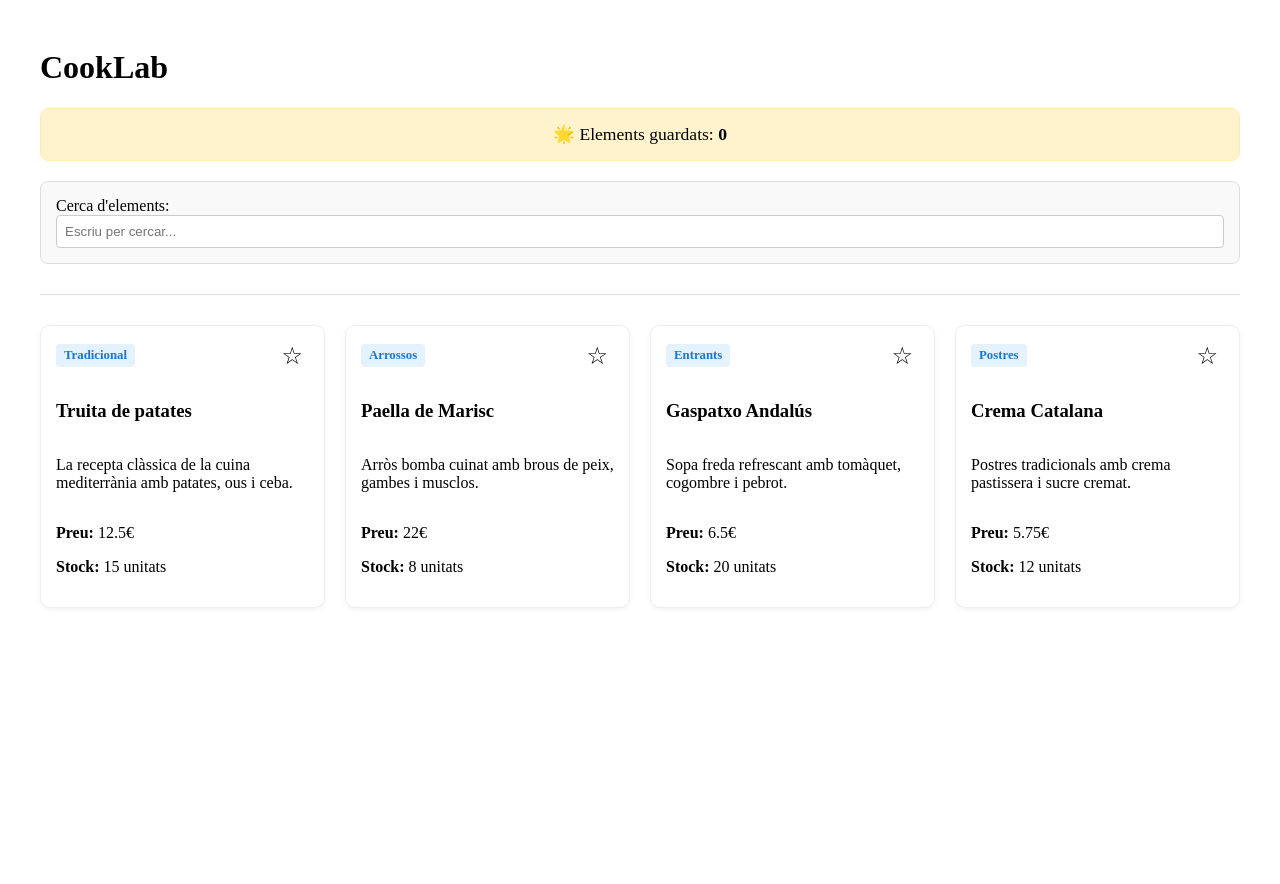
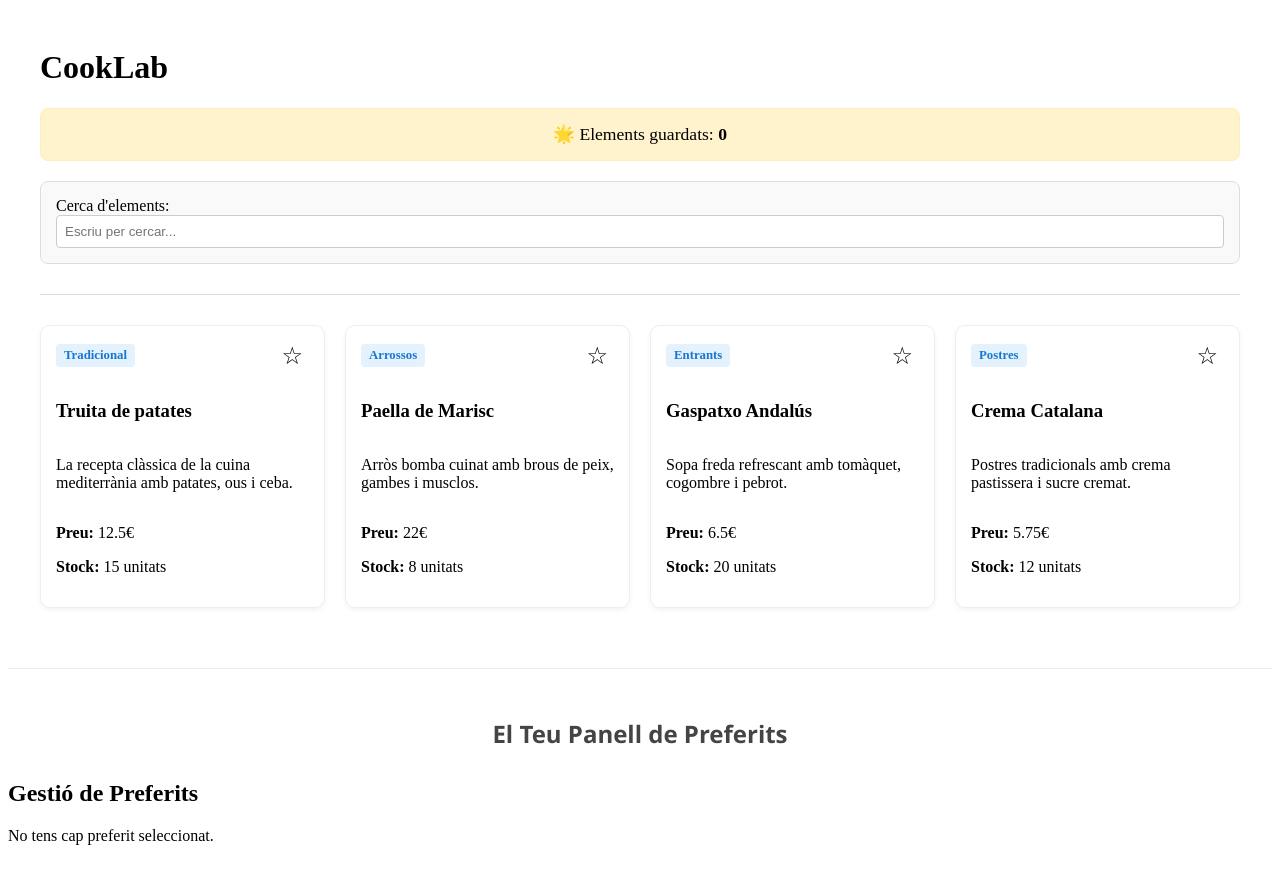
Before and after one commit to lajamins/ioc-angular-cooklab-sergi, an Angular app: page / in a window 1280 px wide. Shown: the top 884 px of the page. Before the commit the page ends 800 px from the top, so only its background shows below. Built offline with nearby package versions, Linux system fonts and the light colour scheme; data requests are answered from the project's data file.

Commit message:
feat: implementació de preferits i documentació final

```diff
--- /dev/null
+++ b/src/app/components/preferits-panel/preferits-panel.component.html
@@ -0,0 +1,42 @@
+<div class="panel-container">
+  <h2>Gestió de Preferits</h2>
+
+  @for (item of preferitsService.preferits(); track item.id) {
+    <div class="preferit-item">
+      <h3>{{ item.titol }}</h3>
+
+      <div [formGroup]="formularisNotes[item.id]">
+        <div formArrayName="notesArray">
+          @for (nota of getNotesArray(item.id).controls; track $index) {
+            <div class="nota-field">
+              <input type="text"
+                     [formControlName]="$index"
+                     placeholder="Escriu una nota..."
+                     [class.input-error]="nota.invalid && nota.dirty">
+
+              <button type="button" class="btn-remove" (click)="eliminarNota(item.id, $index)">x</button>
+
+              @if (nota.invalid && (nota.dirty || nota.touched)) {
+                <div class="error-msg">
+                  @if (nota.errors?.['required']) { <span>⚠️ La nota és obligatòria</span> }
+                  @if (nota.errors?.['minlength']) {
+                    <span>⚠️ Mínim 3 caràcters</span>
+                  }
+                </div>
+              }
+            </div>
+          }
+        </div>
+      </div>
+
+      <button type="button"
+              class="btn-add"
+              (click)="afegirNota(item.id)"
+              [disabled]="formularisNotes[item.id].invalid">
+        + Afegir nota
+      </button>
+    </div>
+  } @empty {
+    <p>No tens cap preferit seleccionat.</p>
+  }
+</div>
--- /dev/null
+++ b/src/app/components/preferits-panel/preferits-panel.component.ts
@@ -0,0 +1,63 @@
+import { Component, inject } from '@angular/core';
+import { CommonModule } from '@angular/common';
+import { ReactiveFormsModule, FormArray, FormBuilder, Validators, FormGroup } from '@angular/forms';
+import { PreferitsService } from '../../services/preferits.service';
+
+@Component({
+  selector: 'app-preferits-panel',
+  standalone: true,
+  imports: [CommonModule, ReactiveFormsModule],
+  templateUrl: './preferits-panel.component.html',
+  styleUrl: './preferits-panel.component.scss'
+})
+export class PreferitsPanelComponent {
+  public preferitsService = inject(PreferitsService);
+  private fb = inject(FormBuilder);
+
+  // Creem un diccionari de formularis, un per a cada element preferit
+  formularisNotes: { [key: string]: FormGroup } = {};
+
+  constructor() {
+    // Inicialitzem els formularis per a cada preferit existent
+    this.preferitsService.preferits().forEach(p => {
+      this.inicialitzarFormulari(p.id, p.notes || []);
+    });
+  }
+
+  inicialitzarFormulari(id: string, notes: string[]) {
+    const arrayNotes = this.fb.array(
+      notes.map(n => this.fb.control(n, [Validators.required, Validators.minLength(3)]))
+    );
+
+    this.formularisNotes[id] = this.fb.group({
+      notesArray: arrayNotes
+    });
+
+    // Cada vegada que canvia el formulari, guardem les notes al servei
+    arrayNotes.valueChanges.subscribe(valors => {
+      // NOMÉS si tot el FormArray és vàlid (totes les notes > 2 caràcters i no buides)
+    if (this.formularisNotes[id].valid) {
+      const valorsSegurs: string[] = valors.map((v: any) => v?.toString() ?? '');
+      this.preferitsService.actualitzarNotes(id, valorsSegurs);
+      console.log('Notes guardades correctament');
+    } else {
+      console.log('Notes invàlides: No es guarda res al servei');
+      }
+    });
+  }
+
+  getNotesArray(id: string): FormArray {
+    return this.formularisNotes[id].get('notesArray') as FormArray;
+  }
+
+  afegirNota(id: string) {
+    if (!this.formularisNotes[id]) {
+      this.inicialitzarFormulari(id, []);
+    }
+    this.getNotesArray(id).push(this.fb.control('', [Validators.required, Validators.minLength(3)]));
+  }
+
+  eliminarNota(id: string, index: number) {
+    this.getNotesArray(id).removeAt(index);
+  }
+}
--- a/src/app/models/element.model.ts
+++ b/src/app/models/element.model.ts
@@ -18,4 +18,5 @@ export interface ElementCataleg {
   imatgeUrl: string;   // Mapejat de 'imatge'
   esPopular: boolean;  // Mapejat de 'popular'
   unitats: number;     // Mapejat de 'stock'
+  notes?: string[];
 }
--- a/src/app/pages/cataleg-page/cataleg-page.component.html
+++ b/src/app/pages/cataleg-page/cataleg-page.component.html
@@ -47,3 +47,10 @@
     }
   }
 </div>
+
+<hr class="separador-panell">
+
+<section class="seccio-preferits">
+  <h2 class="titol-preferits">El Teu Panell de Preferits</h2>
+  <app-preferits-panel></app-preferits-panel>
+</section>
--- a/src/app/pages/cataleg-page/cataleg-page.component.scss
+++ b/src/app/pages/cataleg-page/cataleg-page.component.scss
@@ -63,3 +63,20 @@
   border: 0;
   border-top: 1px solid #ddd;
 }
+
+.separador-panell {
+  margin-top: 40px;
+  border: 0;
+  border-top: 1px solid #eee; // Una línia més subtil i elegant
+}
+
+.seccio-preferits {
+  padding: 20px 0;
+
+  .titol-preferits {
+    text-align: center;
+    color: #444;
+    font-family: 'Segoe UI', Tahoma, Geneva, Verdana, sans-serif;
+    margin-bottom: 30px;
+  }
+}
--- a/src/app/pages/cataleg-page/cataleg-page.component.ts
+++ b/src/app/pages/cataleg-page/cataleg-page.component.ts
@@ -1,7 +1,8 @@
 import { Component, inject, OnInit } from '@angular/core';
 import { CommonModule } from '@angular/common';
 import { ElementService } from '../../services/element.service';
-import { PreferitsService } from '../../services/preferits.service'; // Injecció nova
+import { PreferitsService } from '../../services/preferits.service';
+import { PreferitsPanelComponent } from '../../components/preferits-panel/preferits-panel.component';
 import { FormulariCercaComponent } from '../../components/formulari-cerca/formulari-cerca.component';
 import { ElementCataleg } from '../../models/element.model';
 
@@ -10,6 +11,7 @@ import { ElementCataleg } from '../../models/element.model';
   standalone: true,
   imports: [
     CommonModule,
+    PreferitsPanelComponent,
     FormulariCercaComponent
   ],
   templateUrl: './cataleg-page.component.html',
--- a/src/app/services/preferits.service.ts
+++ b/src/app/services/preferits.service.ts
@@ -55,4 +55,10 @@ export class PreferitsService {
   esPreferit(id: string): boolean {
     return this._preferits().some(item => item.id === id);
   }
+  actualitzarNotes(id: string, notes: string[]) {
+  this._preferits.update(list =>
+    list.map(item => item.id === id ? { ...item, notes } : item)
+  );
+  this.guardarALocalStorage(); // La funció que ja tenies de l'Ex 4
+  }
 }
--- a/tsconfig.json
+++ b/tsconfig.json
@@ -3,6 +3,7 @@
 {
   "compileOnSave": false,
   "compilerOptions": {
+    "rootDir": "./src",
     "outDir": "./dist/out-tsc",
     "strict": true,
     "noImplicitOverride": true,
```
Also changed, not shown: src/app/components/preferits-panel/preferits-panel.component.scss (added), 4 other files (tests, documents, lock files or other folders).
